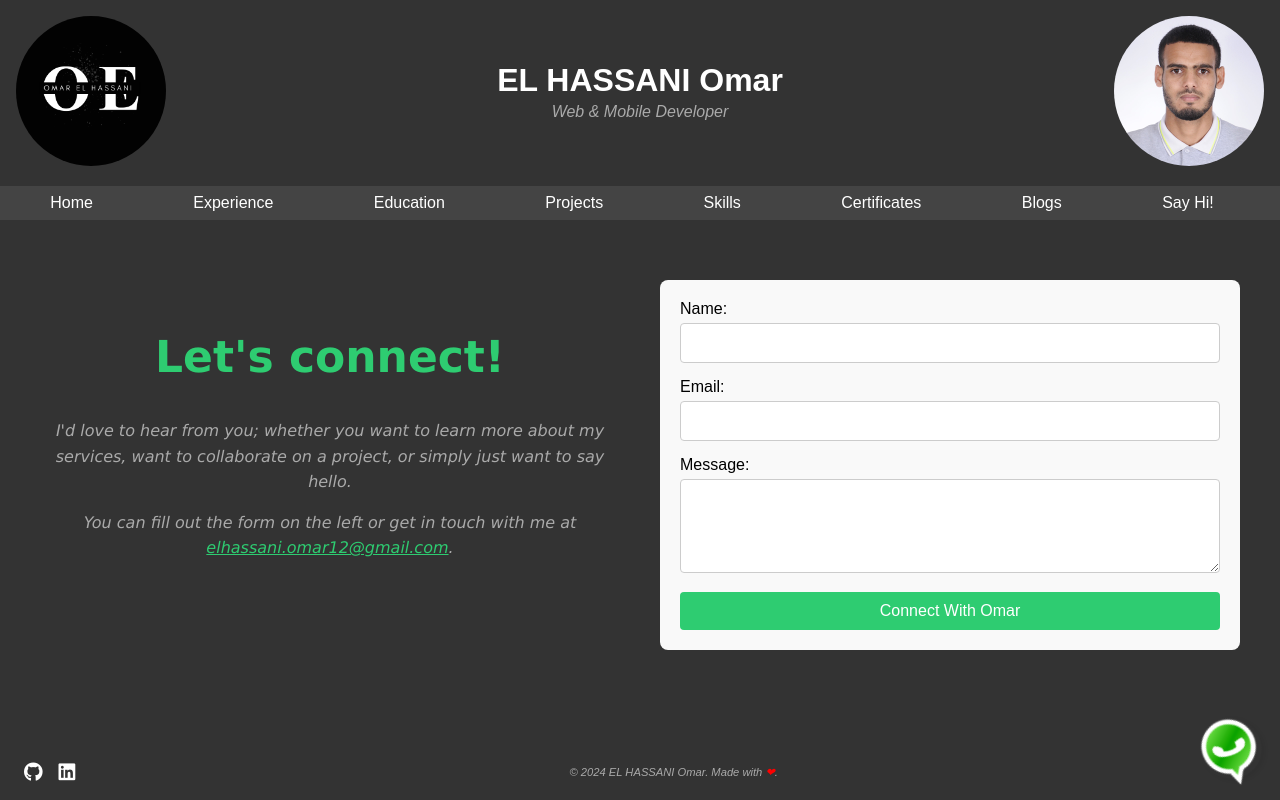
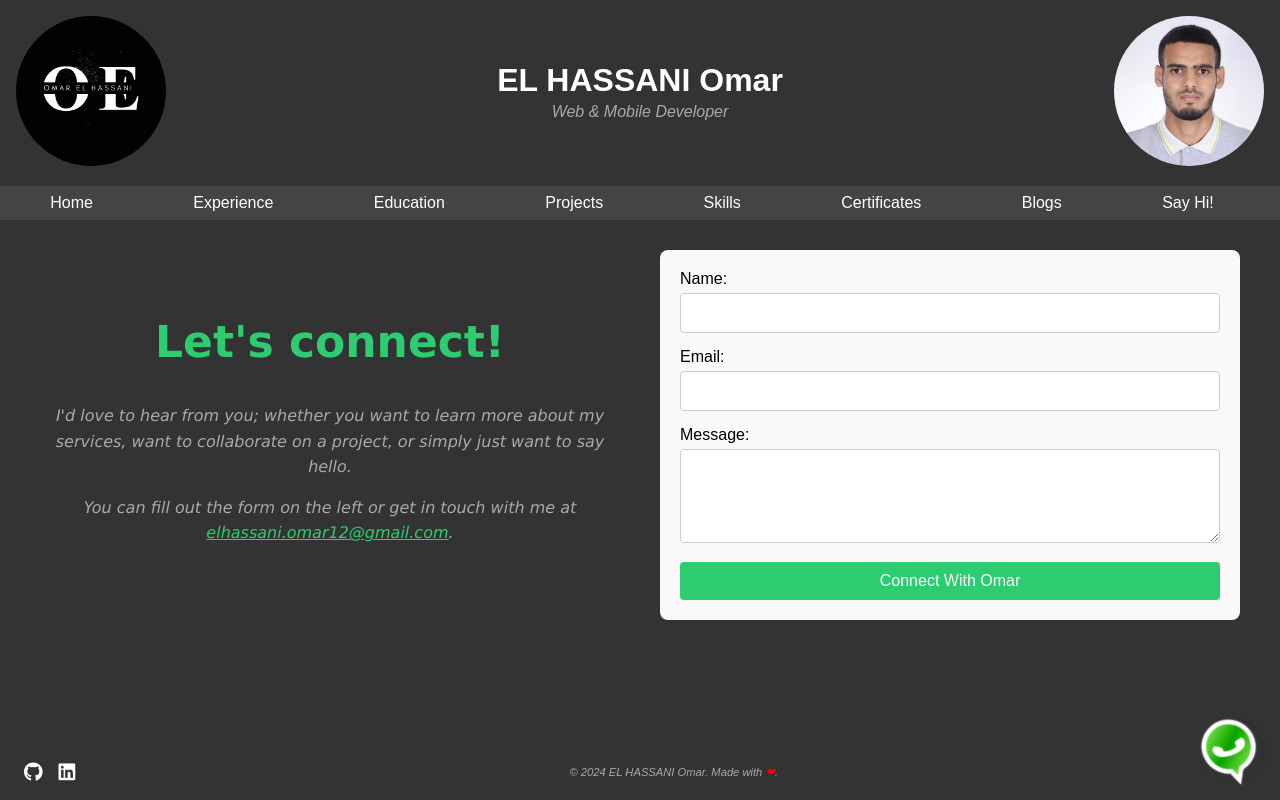
Before and after one commit to omarelhassani12/MyPortfolio, a React (Create React App) app: page /contact in a window 1280 px wide. Built offline with nearby package versions, Linux system fonts and the light colour scheme.

Commit message:
fix some issues in the contact page

```diff
--- a/src/containers/Contact/Contact.css
+++ b/src/containers/Contact/Contact.css
@@ -5,6 +5,7 @@
   height: 100%;
   background-color: #333;
   padding:0;
+  margin: 0;
 }
 
 #contact-container {
@@ -20,7 +21,6 @@
   width: calc(50% - 20px);
   margin-left: 0px;
   margin-right: 40px;
-  margin-bottom: 60px;
   display: flex;
   flex-direction: column;
   align-items: center;
@@ -42,8 +42,7 @@
 
 #contact-form-container {
   width: calc(50% - 20px);
-  margin-top: 0;
-  margin-bottom: 60px;
+  margin-top: -30px;
 }
 
 #contact-form {
```
Also changed, not shown: 1 other file (tests, documents, lock files or other folders).
